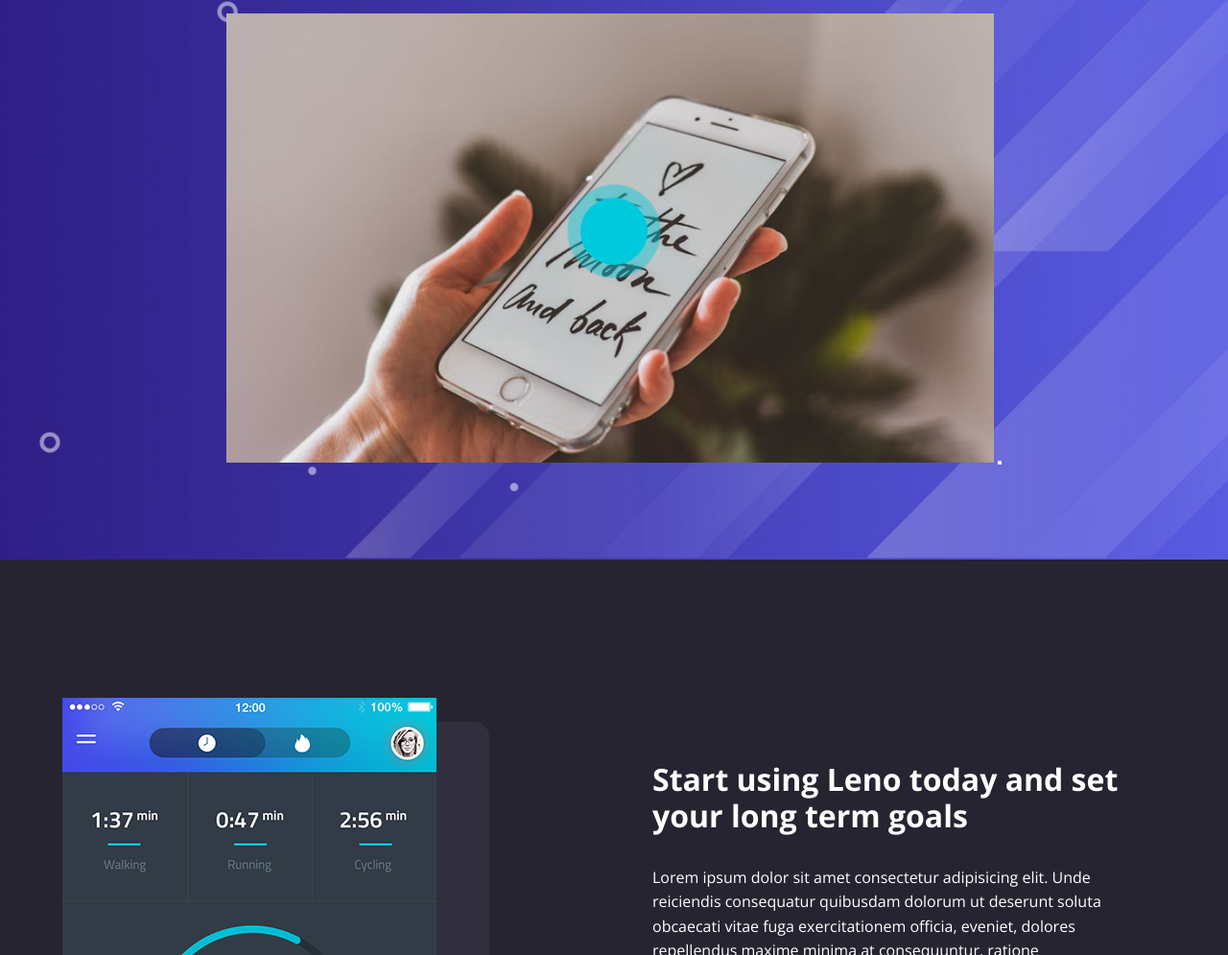
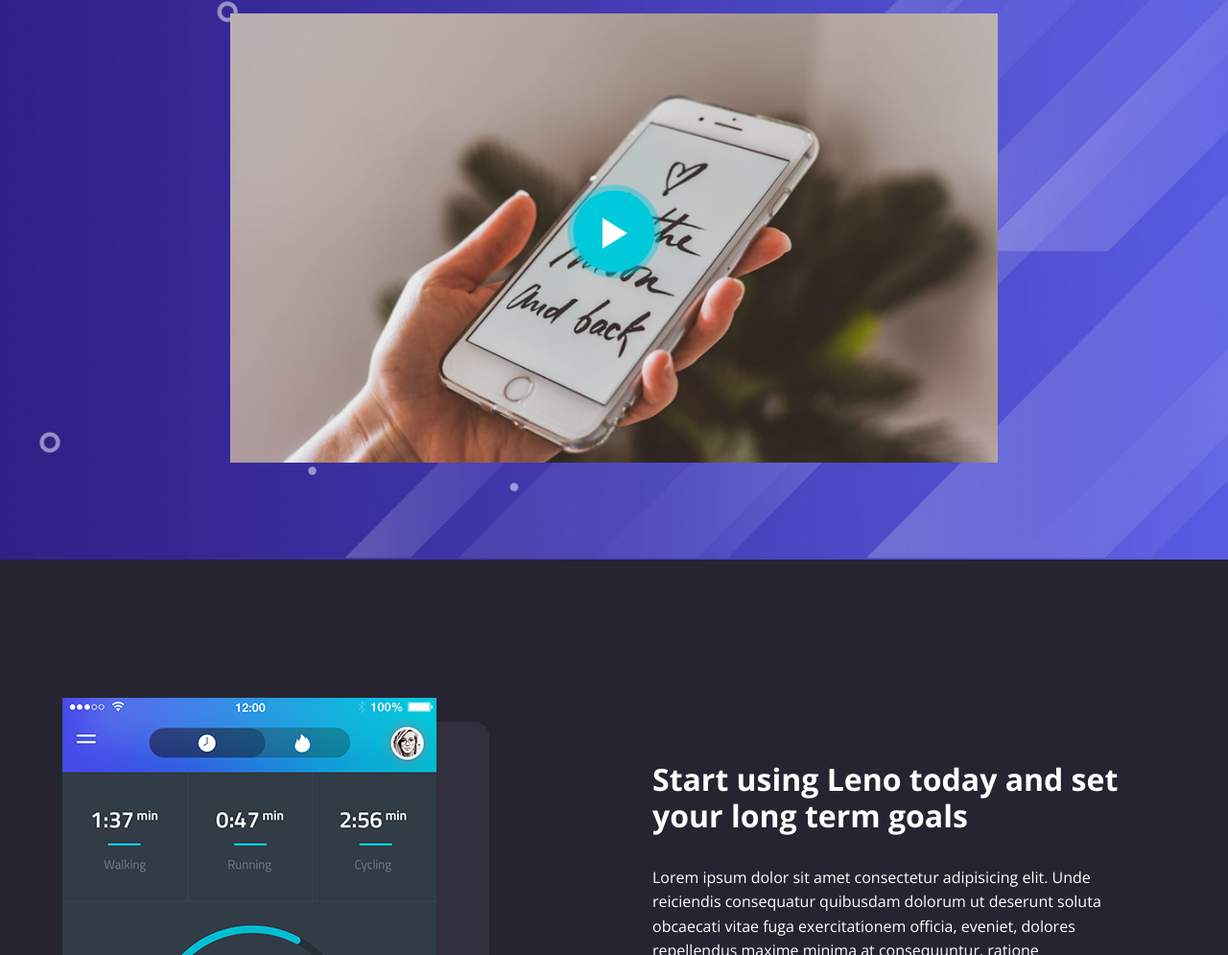
Before and after one commit to afaiyaz006/frontend-course, a plain HTML site: page leno-project/index.html in a window 1280 px wide. Shown: the part 2677-3672 px from the top of the page at 96% size. Drawn offline with nearby package versions, Linux system fonts and the light colour scheme.

Commit message:
updated play button

```diff
--- a/leno-project/index.html
+++ b/leno-project/index.html
@@ -278,8 +278,9 @@
             <div class="preview__image-container">
               <div class="preview__video-wrapper">
                 <img src="./images/video-frame.jpg" alt="" />
-                <button class="preview__video-button">
-                  <span class="preview__video-play-button"></span>
+                <button class="preview__video-play-button">
+                  <!-- <span class="preview__video-play-button"></span> -->
+                  <span></span>
                 </button>
               </div>
             </div>
--- a/leno-project/styles.css
+++ b/leno-project/styles.css
@@ -288,7 +288,7 @@ img {
   display: block;
   box-sizing: content-box;
   width: 2rem;
-  height: 2.75rem;
+  height: 2rem;
   border-radius: 50%;
   cursor: pointer;
   padding: 1.25rem 1.25rem 1.75rem;
@@ -302,8 +302,8 @@ img {
   transform: translateX(-50%) translateY(-50%);
   z-index: 1;
   background: #00c9db;
-  height: 4.375rem;
-  width: 4.375rem;
+  height: 5.3rem;
+  width: 5.3rem;
   border-radius: 50%;
   display: block;
   transition: all 200ms;
```
Also changed, not shown: tutor-website/index.html (+3 -3 lines).
